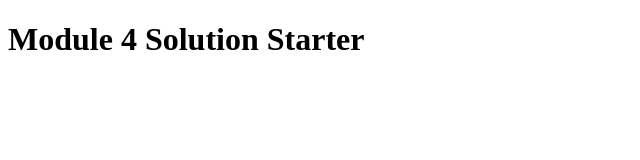
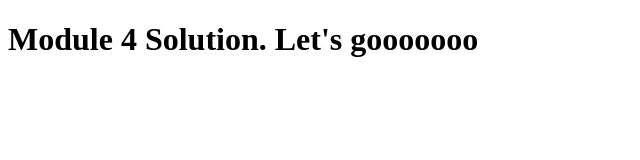
Before and after one commit to Oluwafemi-Adelekan/Module-4, a plain HTML site: page index.html in a window 1280 px wide. Shown: the whole page, without its empty margins (0-640 px from the left). Drawn offline with Linux system fonts and the light colour scheme.

Commit message:
Update index.html

```diff
--- a/index.html
+++ b/index.html
@@ -10,7 +10,7 @@
 
 </head>
 <body>
-  <h1>Module  4 Solution Starter</h1>
+  <h1>Module  4 Solution. Let's gooooooo</h1>
 
 </body>
 </html>
```
